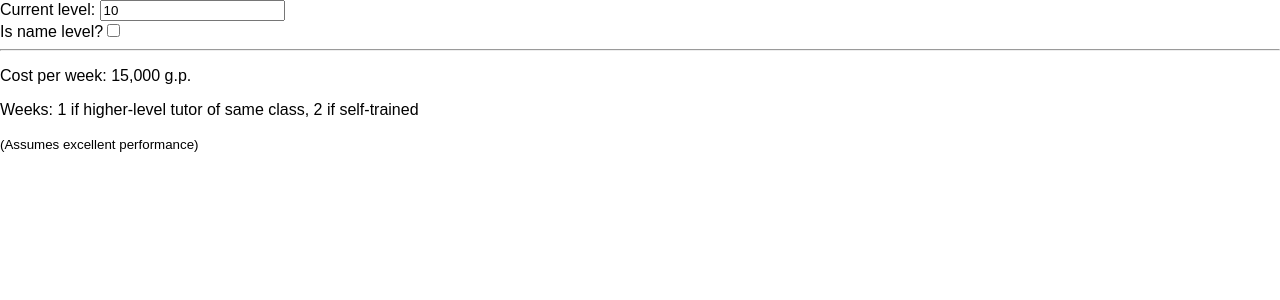
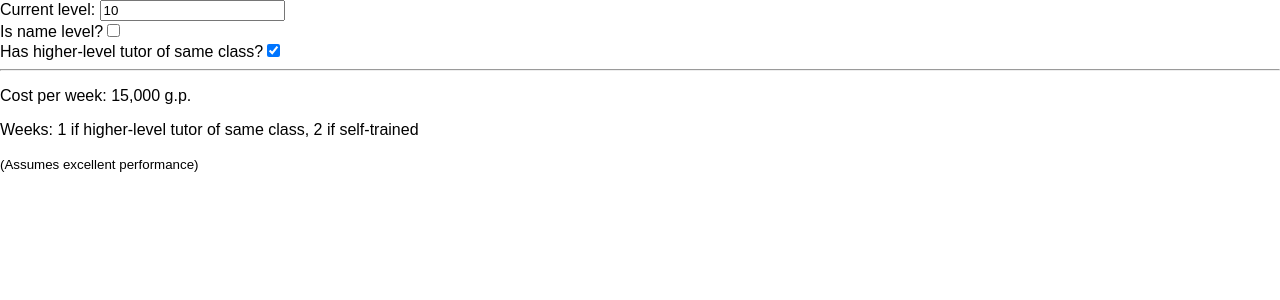
Before and after one commit to TrueWill/adnd-xp-training, a React (Create React App) app: page / in a window 1280 px wide. Shown: the top 300 px of the page. Built offline with nearby package versions, Linux system fonts and the light colour scheme.

Commit message:
Add Tutor component and state

```diff
--- a/src/App.js
+++ b/src/App.js
@@ -1,6 +1,7 @@
 import React, { Component } from 'react';
 import Level from './components/Level';
 import Class from './components/Class';
+import Tutor from './components/Tutor';
 import calculator from './calculator';
 
 class App extends Component {
@@ -9,7 +10,8 @@ class App extends Component {
     this.state = {
       currentLevel: 10,
       isNameLevel: false,
-      baseClass: 'Fighter'
+      baseClass: 'Fighter',
+      hasTutor: true
     };
   }
 
@@ -25,8 +27,12 @@ class App extends Component {
     this.setState({ baseClass: e.target.value });
   };
 
+  handleHasTutorChange = e => {
+    this.setState({ hasTutor: e.target.checked });
+  };
+
   render() {
-    const { currentLevel, isNameLevel, baseClass } = this.state;
+    const { currentLevel, isNameLevel, baseClass, hasTutor } = this.state;
 
     return (
       <div>
@@ -36,8 +42,14 @@ class App extends Component {
           isName={isNameLevel}
           onIsNameChange={this.handleIsNameLevelChange}
         />
-        {this.state.isNameLevel && (
+        {isNameLevel && (
           <Class value={baseClass} onChange={this.handleClassChange} />
+        )}
+        {!isNameLevel && (
+          <Tutor
+            hasTutor={hasTutor}
+            onHasTutorChange={this.handleHasTutorChange}
+          />
         )}
         <hr />
         <p>
--- /dev/null
+++ b/src/components/Tutor.js
@@ -0,0 +1,18 @@
+import React from 'react';
+import PropTypes from 'prop-types';
+
+const Tutor = ({ hasTutor, onHasTutorChange }) => (
+  <div>
+    <label>
+      Has higher-level tutor of same class?
+      <input type="checkbox" checked={hasTutor} onChange={onHasTutorChange} />
+    </label>
+  </div>
+);
+
+Tutor.propTypes = {
+  hasTutor: PropTypes.bool.isRequired,
+  onHasTutorChange: PropTypes.func.isRequired
+};
+
+export default Tutor;
```
